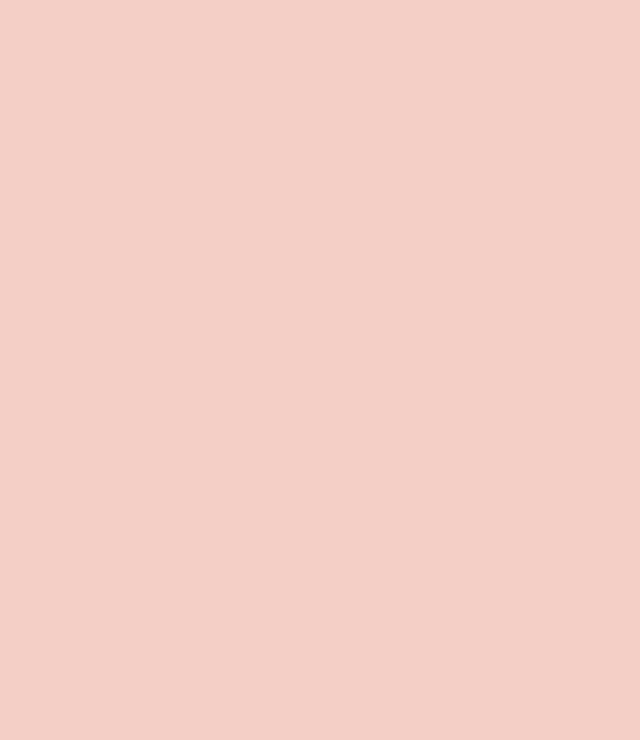
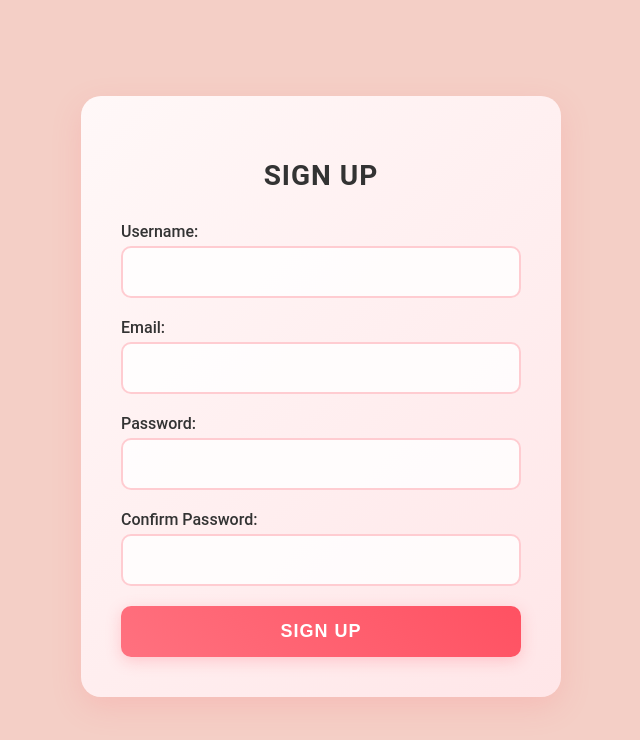
Before and after one commit to SupratitDatta/Profit-Pulse, a React (Create React App) app in the folder frontend/: page /signup in a window 1280 px wide. Before the commit this address had no page. Shown: the top 740 px of the page, without its empty margins (319-959 px from the left). Built offline with nearby package versions, Linux system fonts and the light colour scheme.

Commit message:
adding login and signup page

```diff
--- a/frontend/src/App.jsx
+++ b/frontend/src/App.jsx
@@ -4,6 +4,8 @@ import Home from './pages/Home';
 import ROICalculator from './pages/ROICalculator';
 import StockAnalysis from './pages/StockAnalysis';
 import BusinessStrategies from './pages/BusinessStrategies';
+import Login from './pages/Login';
+import Signup from './pages/Signup';
 
 function App() {
     return (
@@ -13,6 +15,8 @@ function App() {
                 <Route path="/roi-calculator" element={<ROICalculator />} />
                 <Route path="/stock-analysis" element={<StockAnalysis />} />
                 <Route path="/business-strategies" element={<BusinessStrategies />} />
+                <Route path="/login" element={<Login/>} />
+                <Route path="/signup" element={<Signup/>} />
             </Routes>
         </Router>
     );
--- a/frontend/src/components/Navbar.jsx
+++ b/frontend/src/components/Navbar.jsx
@@ -146,8 +146,12 @@ function Navbar() {
                     <svg width="40" height="32" xmlns="http://www.w3.org/2000/svg" fill="none" viewBox="0 0 24 24" strokeWidth={1.5} stroke="currentColor" className="size-6">
                         <path strokeLinecap="round" strokeLinejoin="round" d="m15.75 15.75-2.489-2.489m0 0a3.375 3.375 0 1 0-4.773-4.773 3.375 3.375 0 0 0 4.774 4.774ZM21 12a9 9 0 1 1-18 0 9 9 0 0 1 18 0Z" />
                     </svg>
+                    <Link to="/login">
                     <button className="nav-button nav-login">Login</button>
+                    </Link>
+                    <Link to="/signup">
                     <button className="nav-button nav-signup">Sign Up</button>
+                    </Link>
                 </div>
             </nav>
         </div>
--- /dev/null
+++ b/frontend/src/css/login.css
@@ -0,0 +1,118 @@
+body {
+    background: #F4CFC6;
+    margin: 0;
+    padding: 0;
+}
+
+@keyframes fadeIn {
+    from { opacity: 0; transform: translateY(20px); }
+    to { opacity: 1; transform: translateY(0); }
+}
+
+@keyframes pulse {
+    0% { transform: scale(1); }
+    50% { transform: scale(1.05); }
+    100% { transform: scale(1); }
+}
+
+.login-container, .signup-container {
+    display: flex;
+    flex-direction: column;
+    align-items: center;
+    font-family: 'Roboto', sans-serif;
+    margin: 6rem auto;
+    padding: 40px;
+    background: linear-gradient(135deg, #fff8f8 0%, #ffe6e8 100%);
+    border-radius: 20px;
+    box-shadow: 0 10px 30px rgba(255, 113, 127, 0.2);
+    max-width: 400px;
+    width: 100%;
+    animation: fadeIn 0.8s ease-out;
+}
+
+.login-container h2, .signup-container h2 {
+    color: #333;
+    margin-bottom: 30px;
+    font-size: 28px;
+    font-weight: 700;
+    text-align: center;
+    text-transform: uppercase;
+    letter-spacing: 1px;
+    animation: fadeIn 1s ease-out 0.2s both;
+}
+
+.login-container form, .signup-container form {
+    display: flex;
+    flex-direction: column;
+    width: 100%;
+}
+
+.form-group {
+    margin-bottom: 20px;
+    width: 100%;
+}
+
+.form-group label {
+    display: block;
+    margin-bottom: 5px;
+    color: #333;
+    font-weight: 500;
+}
+
+.form-group input {
+    width: 100%;
+    padding: 15px;
+    border: 2px solid #ffccd1;
+    border-radius: 10px;
+    font-size: 16px;
+    box-sizing: border-box;
+    transition: all 0.3s ease;
+    background-color: rgba(255, 255, 255, 0.8);
+    animation: fadeIn 0.5s ease-out both;
+}
+
+.form-group input:focus {
+    outline: none;
+    border-color: #ff717f;
+    box-shadow: 0 0 10px rgba(255, 113, 127, 0.3);
+    transform: translateY(-2px);
+}
+
+.submit-btn {
+    padding: 15px 25px;
+    background: linear-gradient(45deg, #ff717f, #ff5162);
+    color: white;
+    border: none;
+    border-radius: 10px;
+    font-size: 18px;
+    font-weight: 600;
+    cursor: pointer;
+    transition: all 0.3s ease;
+    text-transform: uppercase;
+    letter-spacing: 1px;
+    box-shadow: 0 4px 15px rgba(255, 113, 127, 0.3);
+    animation: fadeIn 0.5s ease-out 0.8s both;
+}
+
+.submit-btn:hover {
+    background: linear-gradient(45deg, #ff5162, #ff717f);
+    transform: translateY(-3px);
+    box-shadow: 0 6px 20px rgba(255, 113, 127, 0.4);
+    animation: pulse 0.8s infinite;
+}
+
+@media (max-width: 600px) {
+    .login-container, .signup-container {
+        padding: 30px;
+        margin: 3rem auto;
+    }
+
+    .login-container h2, .signup-container h2 {
+        font-size: 24px;
+    }
+
+    .form-group input,
+    .submit-btn {
+        font-size: 16px;
+    }
+}
--- /dev/null
+++ b/frontend/src/pages/Login.jsx
@@ -0,0 +1,45 @@
+import React, { useState } from 'react';
+import '../css/login.css';
+
+
+function Login() {
+  const [email, setEmail] = useState('');
+  const [password, setPassword] = useState('');
+
+  const handleSubmit = (e) => {
+    e.preventDefault();
+    // Handle login logic here
+    console.log('Login submitted:', email, password);
+  };
+
+  return (
+    <div className="login-container">
+      <h2>Login</h2>
+      <form onSubmit={handleSubmit}>
+        <div className="form-group">
+          <label htmlFor="email">Email:</label>
+          <input
+            type="email"
+            id="email"
+            value={email}
+            onChange={(e) => setEmail(e.target.value)}
+            required
+          />
+        </div>
+        <div className="form-group">
+          <label htmlFor="password">Password:</label>
+          <input
+            type="password"
+            id="password"
+            value={password}
+            onChange={(e) => setPassword(e.target.value)}
+            required
+          />
+        </div>
+        <button type="submit" className="submit-btn">Login</button>
+      </form>
+    </div>
+  );
+}
+
+export default Login;
--- /dev/null
+++ b/frontend/src/pages/Signup.jsx
@@ -0,0 +1,71 @@
+import React, { useState } from 'react';
+import '../css/login.css';
+
+
+function Signup() {
+  const [username, setUsername] = useState('');
+  const [email, setEmail] = useState('');
+  const [password, setPassword] = useState('');
+  const [confirmPassword, setConfirmPassword] = useState('');
+
+  const handleSubmit = (e) => {
+    e.preventDefault();
+    if (password !== confirmPassword) {
+      alert("Passwords don't match");
+      return;
+    }
+    // Handle signup logic here
+    console.log('Signup submitted:', username, email, password);
+  };
+
+  return (
+    <div className="signup-container">
+      <h2>Sign Up</h2>
+      <form onSubmit={handleSubmit}>
+        <div className="form-group">
+          <label htmlFor="username">Username:</label>
+          <input
+            type="text"
+            id="username"
+            value={username}
+            onChange={(e) => setUsername(e.target.value)}
+            required
+          />
+        </div>
+        <div className="form-group">
+          <label htmlFor="email">Email:</label>
+          <input
+            type="email"
+            id="email"
+            value={email}
+            onChange={(e) => setEmail(e.target.value)}
+            required
+          />
+        </div>
+        <div className="form-group">
+          <label htmlFor="password">Password:</label>
+          <input
+            type="password"
+            id="password"
+            value={password}
+            onChange={(e) => setPassword(e.target.value)}
+            required
+          />
+        </div>
+        <div className="form-group">
+          <label htmlFor="confirmPassword">Confirm Password:</label>
+          <input
+            type="password"
+            id="confirmPassword"
+            value={confirmPassword}
+            onChange={(e) => setConfirmPassword(e.target.value)}
+            required
+          />
+        </div>
+        <button type="submit" className="submit-btn">Sign Up</button>
+      </form>
+    </div>
+  );
+}
+
+export default Signup;
```
